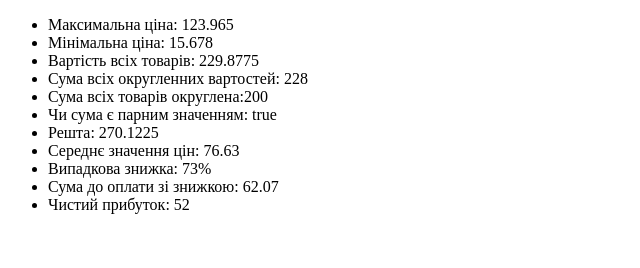
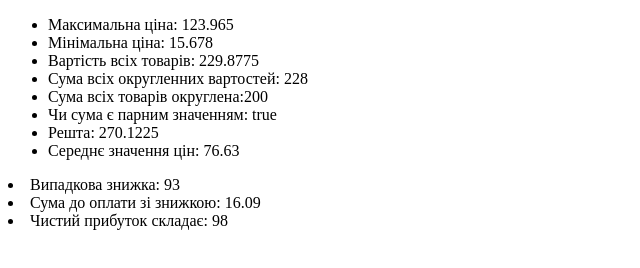
Before and after one commit to ValeriaMelnyk08/cursor-education, a plain HTML site: page HM1/index.html in a window 1280 px wide. Shown: the whole page, without its empty margins (0-640 px from the left). Drawn offline with Linux system fonts and the light colour scheme.

Commit message:
new change

```diff
--- a/HM1/index.html
+++ b/HM1/index.html
@@ -17,9 +17,7 @@
     <li>Решта: 270.1225</li>
 
     <li>Середнє значення цін: 76.63</li>
-    <li>Випадкова знижка: 73%</li>
-    <li>Сума до оплати зі знижкою: 62.07</li>
-    <li>Чистий прибуток: 52</li>
+
 </ul>
 <script src="script.js"></script>
 </body>
--- a/HM1/script.js
+++ b/HM1/script.js
@@ -51,7 +51,8 @@ const a = Math.random();
 const min = 1;
 const max = 100;
 const create_random_number = Math.floor((max - min)* a + min);
-console.log(create_random_number);
+console.log( `Випадкова знижка: ${create_random_number}`);
+document.writeln('<li>',`Випадкова знижка: ${create_random_number}`,'</li>')
 
 // Price for customer
 
@@ -59,10 +60,12 @@ let price_discount = full_price - (full_price * (create_random_number / 100));
 console.log(price_discount);
 
 let round_number_discount = Math.round (price_discount * 100) / 100;
-console.log(round_number_discount);
+console.log(`Сума до оплати зі знижкою: ${round_number_discount}`);
+document.writeln('<li>',`Сума до оплати зі знижкою: ${round_number_discount}`,'</li>')
 
 // Profit
 let cost_of_goods = full_price / 2;
 
 let net_profit = Math.floor ( cost_of_goods - round_number_discount);
-console.log(net_profit);
+console.log(`Чистий прибуток: ${net_profit}`);
+document.writeln('<li>',`Чистий прибуток складає: ${net_profit}`,'</li>')
```
Also changed, not shown: 1 other file.
